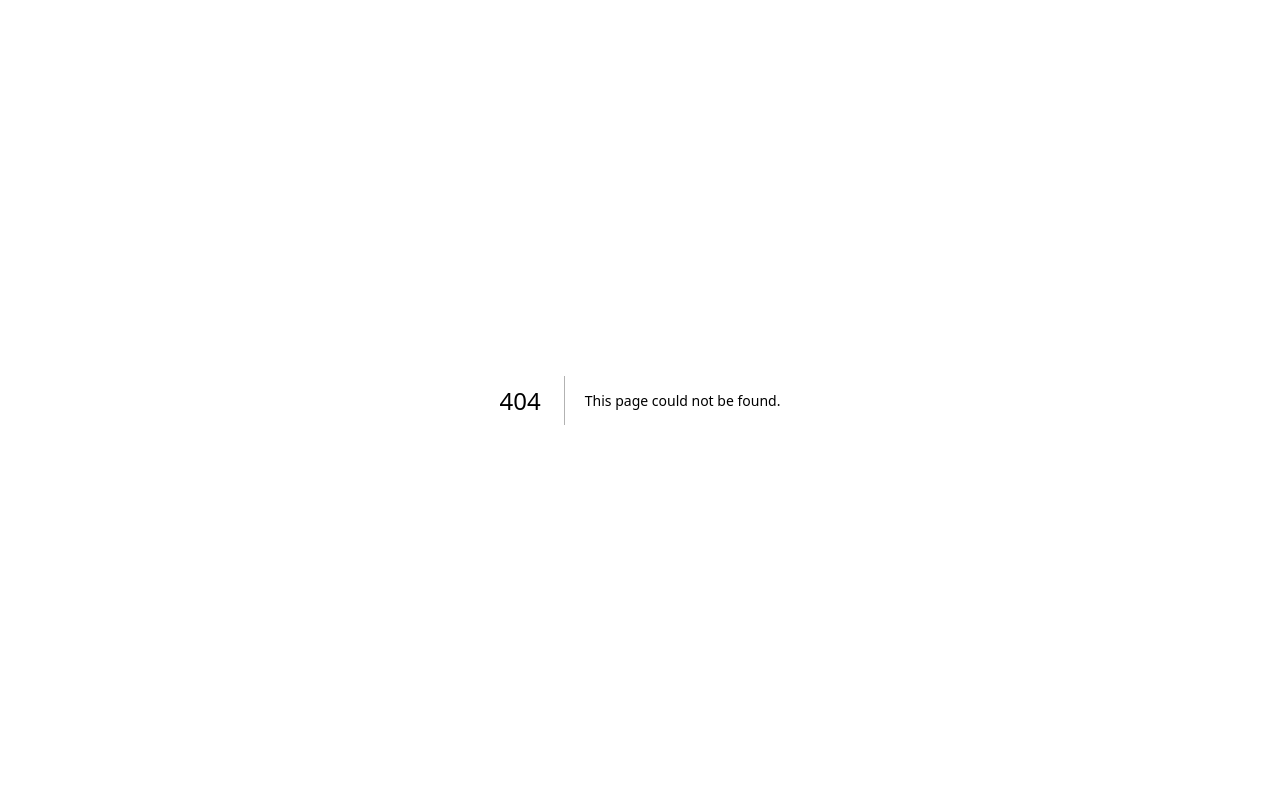
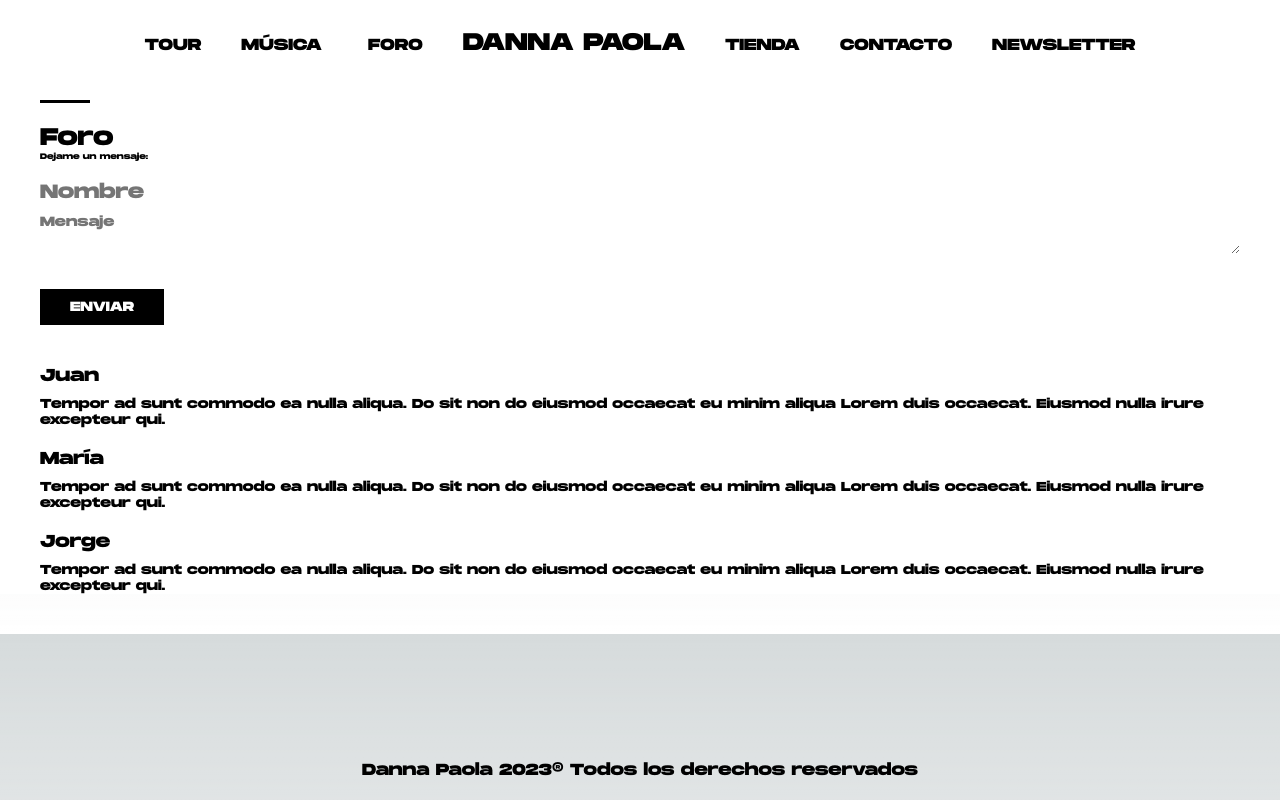
Before and after one commit to yira-gallardo/danna-paola, a Next.js app: page /foro in a window 1280 px wide. Before the commit this address had no page. Built offline with nearby package versions, Linux system fonts and the light colour scheme.

Commit message:
more-changes

```diff
--- a/components/Nav/Nav.js
+++ b/components/Nav/Nav.js
@@ -22,7 +22,10 @@
           rel="noreferrer"
         >
           MÚSICA
-        </a>
+        </a>{" "}
+        <Link href="/foro" className={styles.link}>
+          FORO
+        </Link>
         <Link href="/" className={styles.link}>
           <h1>DANNA PAOLA</h1>
         </Link>
@@ -31,6 +34,9 @@
         </Link>
         <Link href="/contacto" className={styles.link}>
           CONTACTO
+        </Link>
+        <Link href="/contacto" className={styles.link}>
+          NEWSLETTER
         </Link>
       </nav>
       <nav
--- /dev/null
+++ b/pages/foro.js
@@ -0,0 +1,72 @@
+import Head from "next/head";
+import styles from "@/styles/Foro.module.css";
+import { Nav } from "@/components/Nav/Nav";
+import { Footer } from "@/components/Footer/Footer";
+import { motion } from "framer-motion";
+
+export default function Foro() {
+  return (
+    <>
+      <Head>
+        <title>Danna Paola - Foro</title>
+        <meta name="description" content="Danna Paola" />
+        <meta name="viewport" content="width=device-width, initial-scale=1" />
+        <link rel="icon" href="/favicon.ico" />
+      </Head>
+      <Nav tipo="oscuro" />
+      <Footer tipo="oscuro" />
+      <main>
+        <motion.div>
+          <div className={styles.foro}>
+            <div className="container">
+              <div className={styles.divider} />
+              <div className={styles.title}>
+                <h2>Foro</h2>
+                <h4>Dejame un mensaje:</h4>
+              </div>
+              <div className={styles.form}>
+                <form>
+                  <input type="text" name="name" placeholder="Nombre" />
+                  <textarea name="message" placeholder="Mensaje"></textarea>
+                </form>
+                <button>ENVIAR</button>
+              </div>
+              <div className={styles.messages}>
+                <article className={styles.message}>
+                  <div className={styles.name}>Juan</div>
+                  <div className={styles.message}>
+                    <p>
+                      Tempor ad sunt commodo ea nulla aliqua. Do sit non do
+                      eiusmod occaecat eu minim aliqua Lorem duis occaecat.
+                      Eiusmod nulla irure excepteur qui.
+                    </p>
+                  </div>
+                </article>
+                <article className={styles.message}>
+                  <div className={styles.name}>María</div>
+                  <div className={styles.message}>
+                    <p>
+                      Tempor ad sunt commodo ea nulla aliqua. Do sit non do
+                      eiusmod occaecat eu minim aliqua Lorem duis occaecat.
+                      Eiusmod nulla irure excepteur qui.
+                    </p>
+                  </div>
+                </article>
+                <article className={styles.message}>
+                  <div className={styles.name}>Jorge</div>
+                  <div className={styles.message}>
+                    <p>
+                      Tempor ad sunt commodo ea nulla aliqua. Do sit non do
+                      eiusmod occaecat eu minim aliqua Lorem duis occaecat.
+                      Eiusmod nulla irure excepteur qui.
+                    </p>
+                  </div>
+                </article>
+              </div>
+            </div>
+          </div>
+        </motion.div>
+      </main>
+    </>
+  );
+}
--- /dev/null
+++ b/styles/Foro.module.css
@@ -0,0 +1,71 @@
+.text:hover {
+  color: #81ff8f;
+}
+.divider {
+  width: 50px;
+  height: 3px;
+  background-color: black;
+  margin-bottom: 20px;
+}
+.foro {
+  width: 100%;
+  padding-top: 100px;
+  background-color: white;
+}
+.foro h4 {
+  font-size: 0.5em;
+}
+.foro input {
+  width: 100%;
+  background-color: white;
+  border: none;
+  font-family: danna;
+  font-size: 1.2em;
+  color: black;
+}
+.foro textarea {
+  width: 100%;
+  min-height: 40px;
+  background-color: white;
+  border: none;
+  font-family: danna;
+  margin: 10px 0;
+  color: black;
+}
+.foro input:focus,
+.foro input:active,
+.foro input:active {
+  border: none;
+  outline: none;
+}
+.foro textarea:focus,
+.foro textarea:active,
+.foro textarea:active {
+  border: none;
+  outline: none;
+}
+.foro form {
+  margin: 20px 0;
+  color: black;
+}
+.foro button {
+  background-color: black;
+  color: white;
+  padding: 10px 30px;
+  font-family: danna;
+  border: none;
+  cursor: pointer;
+}
+.foro .messages {
+  margin: 40px 0;
+}
+.foro .message {
+  margin-bottom: 20px;
+}
+.foro .messages .name {
+  font-size: 1.2em;
+  margin-bottom: 10px;
+}
+.foro .messages .message {
+  font-size: 0.9em;
+}
--- a/styles/Nav.module.css
+++ b/styles/Nav.module.css
@@ -13,10 +13,10 @@
 .menuClaro .link {
   background-color: transparent;
   text-decoration: none;
-  padding: 8px 40px;
+  padding: 8px 20px;
   display: inline-block;
   transition-duration: 0.2s;
-  font-size: 1.4em;
+  font-size: 1em;
 }
 
 .menuOscuro {
@@ -34,10 +34,10 @@
 .menuOscuro .link {
   background-color: transparent;
   text-decoration: none;
-  padding: 8px 40px;
+  padding: 8px 20px;
   display: inline-block;
   transition-duration: 0.2s;
-  font-size: 1.4em;
+  font-size: 1em;
 }
 
 .link:hover {
```
Also changed, not shown: pages/contacto.js (+2 -50 lines).
